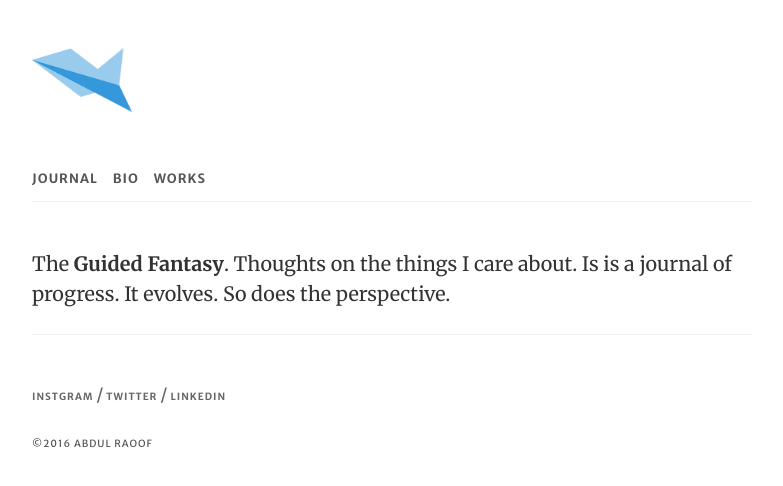
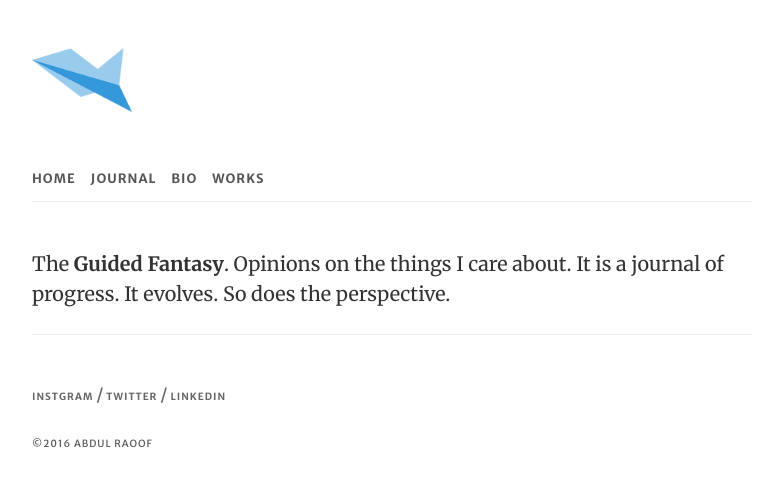
Before and after one commit to abdulraoof/abdulraoof.github.io, a Jekyll site: the page built from journal.html, in a window 1280 px wide. Shown: the top 486 px of the page, without its empty margins (248-1031 px from the left). Built offline with Jekyll 4.4.1, drawn with Linux system fonts in a browser that asks for light colours.

Commit message:
fixing nav

```diff
--- a/_config.yml
+++ b/_config.yml
@@ -2,6 +2,8 @@ name: "abdulraoof.com"
 description: "web blog of abdul raoof"
 url: "abdulraoo.com"
 paginate: 5
+
+permalink: pretty
 
 baseurl: /abdulraoof.github.io
 
--- a/_includes/nav.html
+++ b/_includes/nav.html
@@ -1,6 +1,8 @@
 <nav>
-	<ul>
-		<li><a href="{{site.baseurl}}/journal.html">Journal</a></li>
-		<li><a href="{{site.baseurl}}/bio.html">Bio</a></li>
-		<li><a href="{{site.baseurl}}/works.html">Works</a></li>
+	<ul class="{% if page.url == '/' %}home-nav{% endif %}">
+		<li><a href="{{site.baseurl}}/">Home</a></li>
+		<li><a href="{{site.baseurl}}/journal">Journal</a></li>
+		<li><a href="{{site.baseurl}}/bio">Bio</a></li>
+		<li><a href="{{site.baseurl}}/works">Works</a></li>
 	</ul>
+</nav>
--- a/_layouts/default.html
+++ b/_layouts/default.html
@@ -10,7 +10,7 @@
 <body>
 	<div class="container">
 		<header>
-			<a href="{{site.baseurl}}/index.html"><img src="{{site.baseurl}}/assets/logo/logo.png" id="logo"></a>
+			<a href="{{site.baseurl}}/"><img src="{{site.baseurl}}/assets/logo/logo.png" id="logo"></a>
 			{% include nav.html %}
 		</header>
 			{{content}}
--- a/css/main.scss
+++ b/css/main.scss
@@ -98,6 +98,16 @@ nav{
 
 }
 
+.home-nav{
+   li{
+    &:first-child{
+      display: none;
+      padding: 0;
+    }
+
+   }
+}
+
 header {
   margin: 3em  0 3em 0;
   border-bottom: 1px solid #eee;
@@ -137,6 +147,7 @@ footer {
   }
 }
 
+
 .hero-para{
   // h4 {
   //   font-family: $secondary-font;
--- a/journal.html
+++ b/journal.html
@@ -4,7 +4,7 @@ layout: default
 
 <div class="hero-para">
 	<p>
-		The <em>Guided Fantasy</em>. Thoughts on the things I care about.
-		Is is a journal of progress. It evolves. So does the perspective.
+		The <em>Guided Fantasy</em>. Opinions on the things I care about.
+It is a journal of progress. It evolves. So does the perspective.
 	</p>
 </div>
--- a/works.html
+++ b/works.html
@@ -1,6 +1,8 @@
 ---
 layout: default
 ---
+
+
 <h4>Coming Soon</h4>
 <p>I am putting things together.</p>
 <p>In the mean time, you can check my <a href="https://www.linkedin.com/in/abdulraoofb">LinkedIn profile</a>.</p>
```
